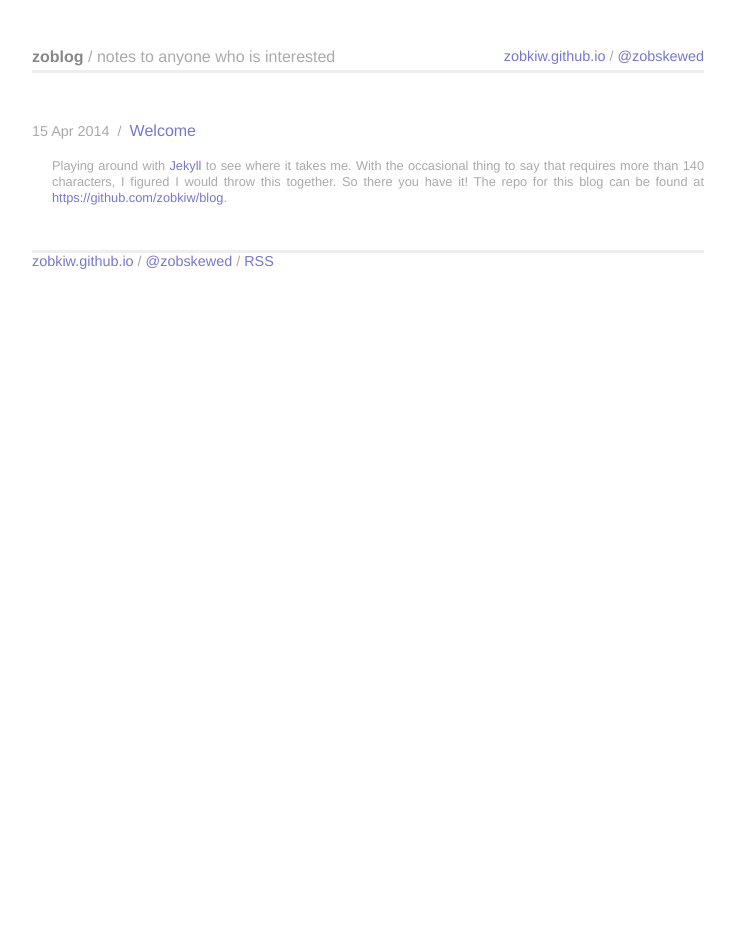
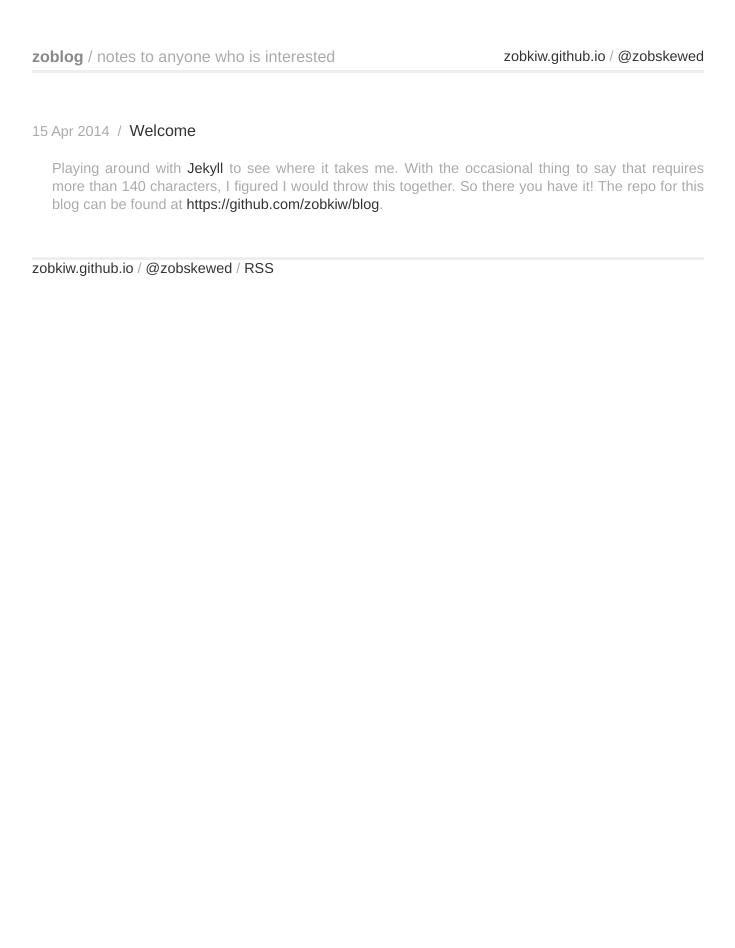
Before and after one commit to zobkiw/blog, a Jekyll site: the page built from index.html, in a window 1280 px wide. Shown: the whole page, without its empty margins (272-1007 px from the left). Built offline with Jekyll 4.4.1, drawn with Linux system fonts in a browser that asks for light colours; Markdown is read by kramdown in place of the engine named in the settings.

Commit message:
make excerpt font size larger

```diff
--- a/css/main.css
+++ b/css/main.css
@@ -28,9 +28,9 @@ h1, h2, h3, h4, h5, h6 {
 
 p { margin: 1em 0; }
 
-a         { color: #77c; text-decoration: none; }
-a:hover   { color: #77c; text-decoration: none; }
-a:visited { color: #77c; text-decoration: none; }
+a         { color: #333; text-decoration: none; }
+a:hover   { color: #333; text-decoration: none; }
+a:visited { color: #333; text-decoration: none; }
 
 /*****************************************************************************/
 /*
@@ -123,7 +123,7 @@ a:visited { color: #77c; text-decoration: none; }
 
 .excerpt {
   color: #aaa;
-  font-size: 80%;
+  font-size: 90%;
   line-height: 1.25em;
 }
 
```
